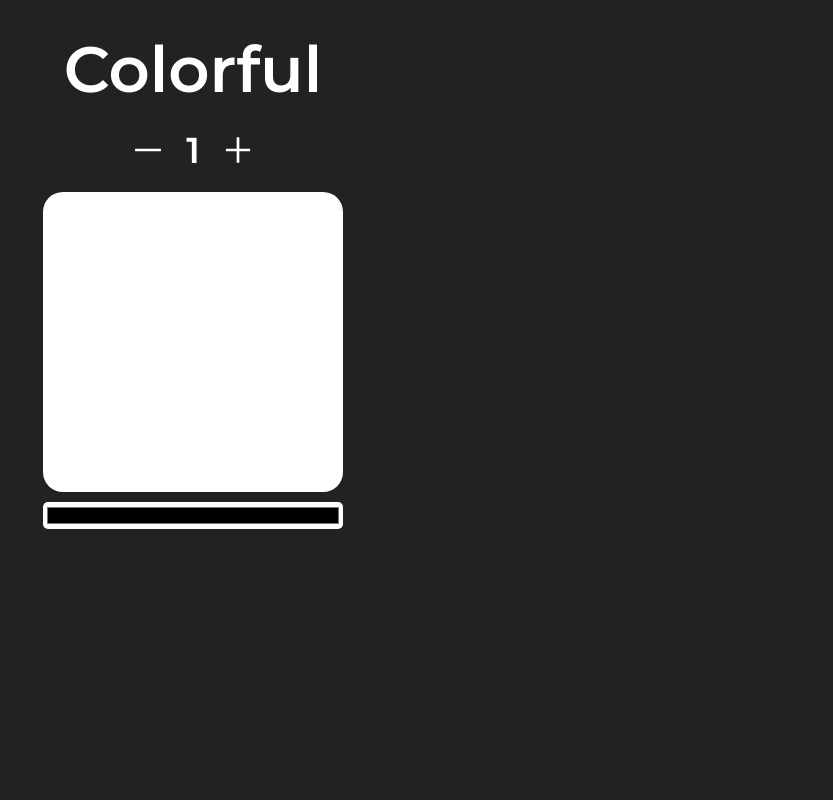
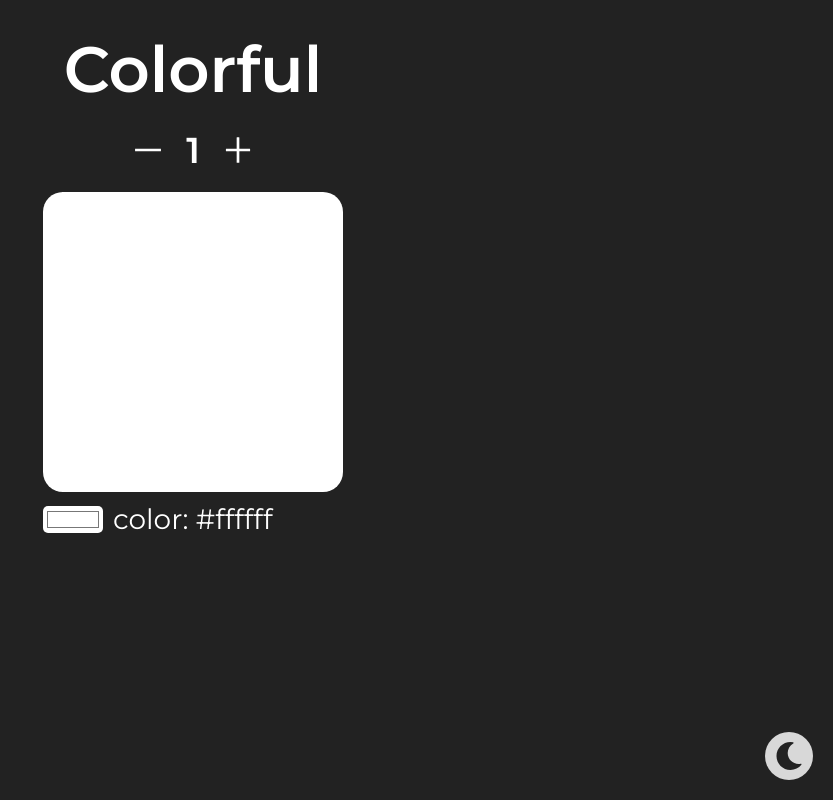
Before and after one commit to WouterLab/colorful, a React (Vite) app: page / in a window 1280 px wide. Shown: the whole page, without its empty margins (447-1280 px from the left). Built offline with nearby package versions, Linux system fonts and the light colour scheme; the HTML template or start-up script is replaced by a standard one.

Commit message:
theme changer

```diff
--- a/src/App.module.scss
+++ b/src/App.module.scss
@@ -7,12 +7,12 @@
   align-items: center;
   width: 100%;
   height: 100%;
-  padding: 30px 0;
+  padding: 30px 10px;
 
-  background-color: #222;
   font-family: "Montserrat", sans-serif;
   text-align: center;
-  color: #fff;
+  transition: all 0.3s;
+  overflow: auto;
 }
 
 .title {
@@ -41,3 +41,13 @@
   gap: 20px;
   flex-wrap: wrap;
 }
+
+.light {
+  color: #222;
+  background-color: #d8d8d8;
+}
+
+.dark {
+  color: #fff;
+  background-color: #222;
+}
--- a/src/App.tsx
+++ b/src/App.tsx
@@ -1,10 +1,14 @@
-import { useState } from "react";
+import { useState, createContext } from "react";
 import s from "./App.module.scss";
 import { AiOutlinePlus, AiOutlineMinus } from "react-icons/ai";
 import { ColorPicker } from "./components/ColorPicker/ColorPicker";
+import { ThemeChanger } from "./components/ThemeChanger/ThemeChanger";
+
+export const ThemeContext = createContext("dark");
 
 function App() {
   const [count, setCount] = useState(1);
+  const [theme, setTheme] = useState("dark");
 
   const countHandlePlus = () => {
     setCount(count + 1);
@@ -15,8 +19,17 @@ function App() {
     setCount(count - 1);
   };
 
+  const changeTheme = () => {
+    if (theme === "dark") {
+      setTheme("light");
+    } else setTheme("dark");
+  };
+
+  const themeStyles = theme === "dark" ? s.dark : s.light;
+
   return (
-    <div className={s.app}>
+    <ThemeContext.Provider value={theme}>
+      <div className={`${s.app} ${themeStyles}`}>
         <div className={s.title}>Colorful</div>
         <div className={s.counter}>
           <AiOutlineMinus className={s.control} onClick={countHandleMinus} />
@@ -24,7 +37,9 @@ function App() {
           <AiOutlinePlus className={s.control} onClick={countHandlePlus} />
         </div>
         <div className={s.row}>{Array(count).fill(<ColorPicker />)}</div>
+        <ThemeChanger changeTheme={changeTheme} />
       </div>
+    </ThemeContext.Provider>
   );
 }
 
--- a/src/components/ColorPicker/ColorPicker.module.scss
+++ b/src/components/ColorPicker/ColorPicker.module.scss
@@ -8,12 +8,20 @@
   border-radius: 20px;
   width: 300px;
   height: 300px;
+  transition: all 0.3s;
 }
 
 .picker {
-  width: 100%;
+  width: 20%;
   border: none;
   outline: none;
   background-color: #ffffff;
   border-radius: 5px;
 }
+
+.inputRow {
+  display: flex;
+  align-items: center;
+  gap: 10px;
+  font-size: 28px;
+}
--- a/src/components/ColorPicker/ColorPicker.tsx
+++ b/src/components/ColorPicker/ColorPicker.tsx
@@ -2,17 +2,20 @@ import { useState } from "react";
 import s from "./ColorPicker.module.scss";
 
 function ColorPicker() {
-  const [color, setColor] = useState("#fff");
+  const [color, setColor] = useState("#ffffff");
 
   return (
     <div className={s.colorPicker}>
       <div className={s.block} style={{ backgroundColor: color }}></div>
+      <div className={s.inputRow}>
         <input
           className={s.picker}
           type='color'
           value={color}
           onChange={(e) => setColor(e.target.value)}
         />
+        <div>color: {color}</div>
+      </div>
     </div>
   );
 }
--- /dev/null
+++ b/src/components/ThemeChanger/ThemeChanger.module.scss
@@ -0,0 +1,27 @@
+.button {
+  padding: 10px;
+  border-radius: 100%;
+  display: flex;
+  align-items: center;
+  justify-content: center;
+  cursor: pointer;
+  position: fixed;
+  right: 20px;
+  bottom: 20px;
+}
+
+.buttonDark {
+  background-color: #d8d8d8;
+}
+
+.buttonLight {
+  background-color: #222;
+}
+
+.iconDark {
+  color: #222;
+}
+
+.iconLight {
+  color: #d8d8d8;
+}
--- /dev/null
+++ b/src/components/ThemeChanger/ThemeChanger.tsx
@@ -0,0 +1,19 @@
+import { useContext } from "react";
+import s from "./ThemeChanger.module.scss";
+import { FaMoon } from "react-icons/fa";
+import { ThemeContext } from "../../App";
+
+function ThemeChanger({ changeTheme }: { changeTheme: () => void }) {
+  const theme = useContext(ThemeContext);
+
+  const buttonStyles = theme === "dark" ? s.buttonDark : s.buttonLight;
+  const iconStyles = theme === "dark" ? s.iconDark : s.iconLight;
+
+  return (
+    <div className={`${s.button} ${buttonStyles}`} onClick={changeTheme}>
+      <FaMoon size={28} className={iconStyles} />
+    </div>
+  );
+}
+
+export { ThemeChanger };
--- a/src/index.css
+++ b/src/index.css
@@ -91,5 +91,5 @@ video {
 html,
 body,
 #root {
-  background-color: #222;
+  height: 100%;
 }
```
Lines whose indentation alone changed are shown as unchanged.
